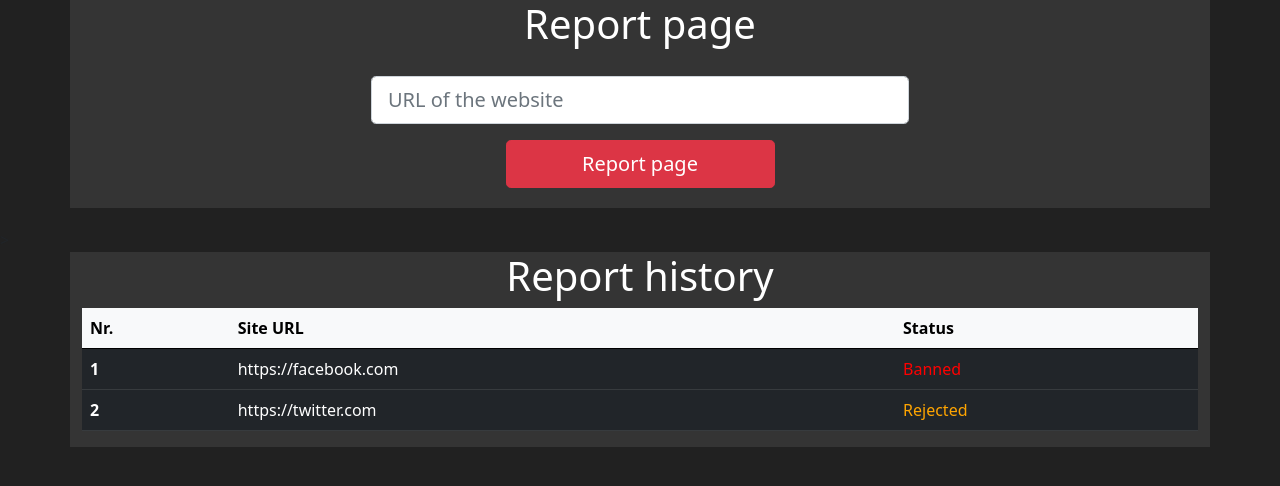
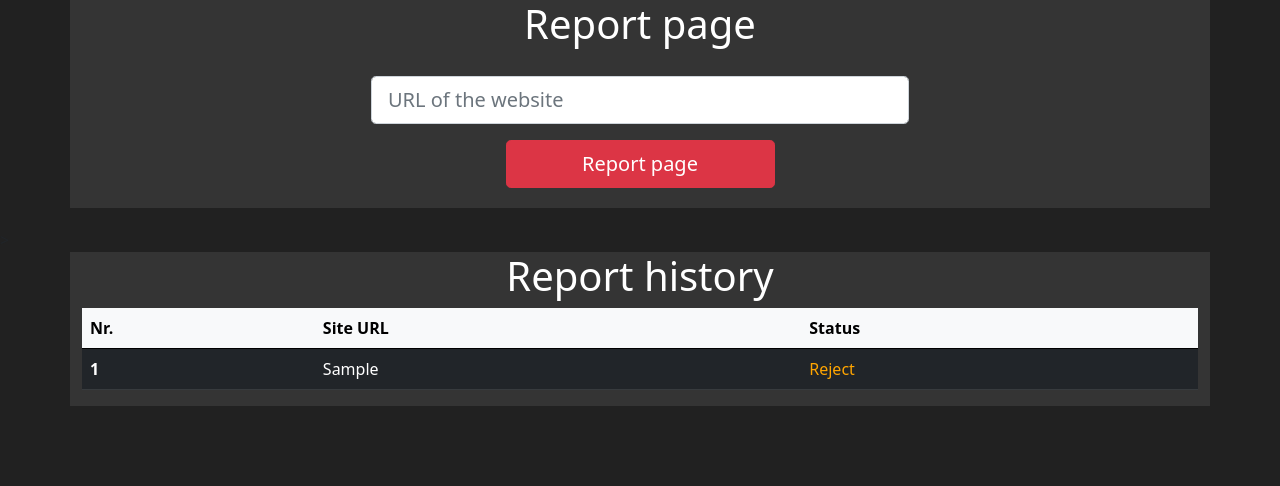
Before and after one commit to wilczu/forestlink, a Django app: page /report in a window 1280 px wide. Shown: the top 486 px of the page. Run offline with Django 3.2, Linux system fonts and the light colour scheme; a user stored in the database is signed in; tables that the repository leaves empty hold one stand-in row (values such as "Sample post"); some libraries are stand-ins or nearby versions.

Commit message:
Display report history for the user.

```diff
--- a/forest/static/forest/styles.css
+++ b/forest/static/forest/styles.css
@@ -106,6 +106,14 @@ footer {
     background-color: #343434 !important;
 }
 
+.Reject {
+    color: orange;
+}
+
+.Block {
+    color: red;
+}
+
 @keyframes page-content {
     0% {
         transform: translateY(0);
--- a/forest/templates/forest/report.html
+++ b/forest/templates/forest/report.html
@@ -46,16 +46,15 @@
                         </tr>
                     </thead>
                     <tbody>
-                        <tr>
-                            <th scope="row">1</th>
-                            <td>https://facebook.com</td>
-                            <td><span style="color: red;">Banned</span></td>
-                        </tr>
-                        <tr>
-                            <th scope="row">2</th>
-                            <td>https://twitter.com</td>
-                            <td><span style="color: orange;">Rejected</span></td>
-                        </tr>
+                        {% for report in all_reports %}
+                            <tr>
+                                <th scope="row">{{ report.id }}</th>
+                                <td>{{ report.page }}</td>
+                                <td class="{{report.get_status_display}}">
+                                    {{ report.get_status_display }}
+                                </td>
+                            </tr>
+                        {% endfor %}
                     </tbody>
                 </table>
             </div>
--- a/forest/views.py
+++ b/forest/views.py
@@ -157,7 +157,9 @@ def remove_page(request):
 
 def report_view(request):
     if request.user.is_authenticated:
-        return render(request, 'forest/report.html')
+        return render(request, 'forest/report.html', {
+            "all_reports": Report.objects.all().filter(reported=request.user)
+        })
     else:
         return redirect(reverse("login"))
 
@@ -211,6 +213,7 @@ def process_report(request):
     else:
         return reverse(redirect("report"))
 
+
 def settings_view(request):
     if request.user.is_authenticated:
         return render(request, "forest/settings.html")
```
